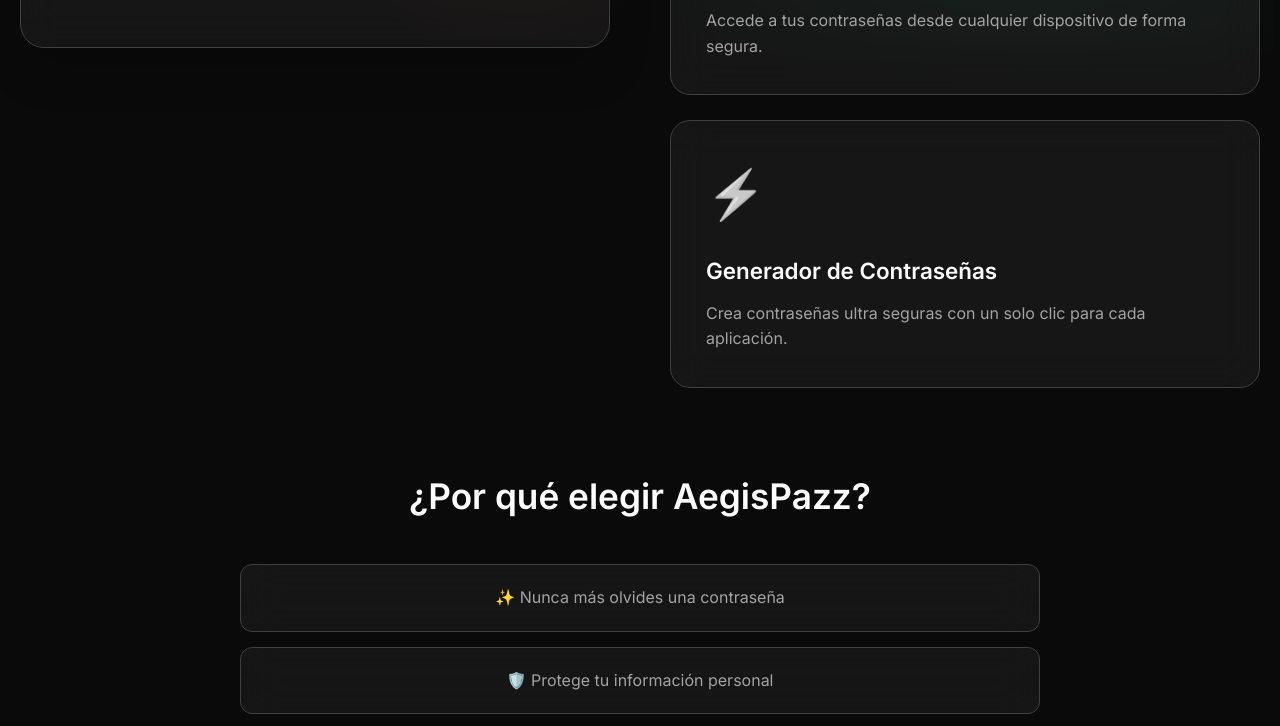
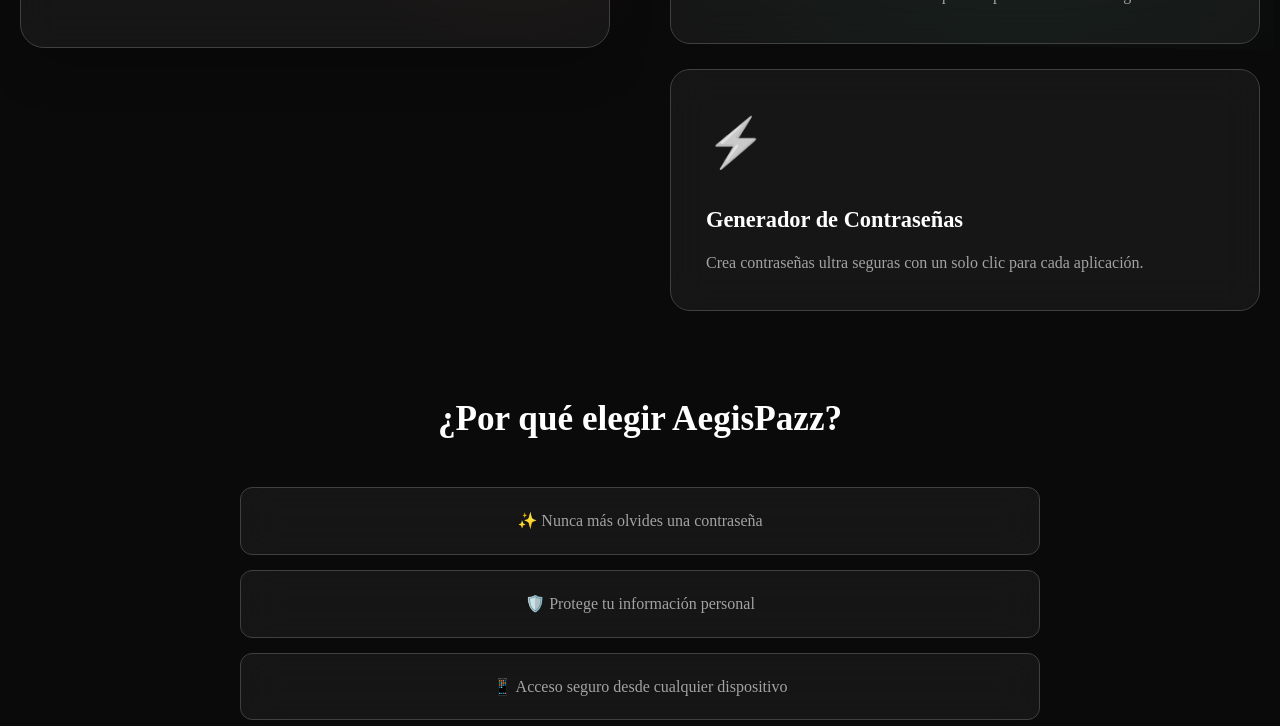
Before and after one commit to yoharam/AegisPazz, a browser extension: page index.html in a window 1280 px wide. Shown: the part 751-1477 px from the top of the page. Drawn offline with Linux system fonts and the light colour scheme; a web font is replaced by a local one.

Commit message:
Cambiando letra

```diff
--- a/styles/styles.css
+++ b/styles/styles.css
@@ -20,8 +20,21 @@
   --shadow-glow: 0 0 30px rgba(220, 38, 38, 0.2);
 }
 
+@font-face {
+  font-family: "Trajan Pro Regular";
+  font-style: normal;
+  font-weight: normal;
+  src: local("Trajan Pro Regular"), url("TrajanPro-Regular.woff") format("woff");
+}
+
+@font-face {
+  font-family: "Trajan Pro Bold";
+  font-style: normal;
+  font-weight: normal;
+  src: local("Trajan Pro Bold"), url("TrajanPro-Bold.woff") format("woff");
+}
 body {
-  font-family: "Inter", -apple-system, BlinkMacSystemFont, sans-serif;
+  font-family: "Mifuente";
   background: var(--bg-dark);
   color: var(--text-primary);
   line-height: 1.6;
```
